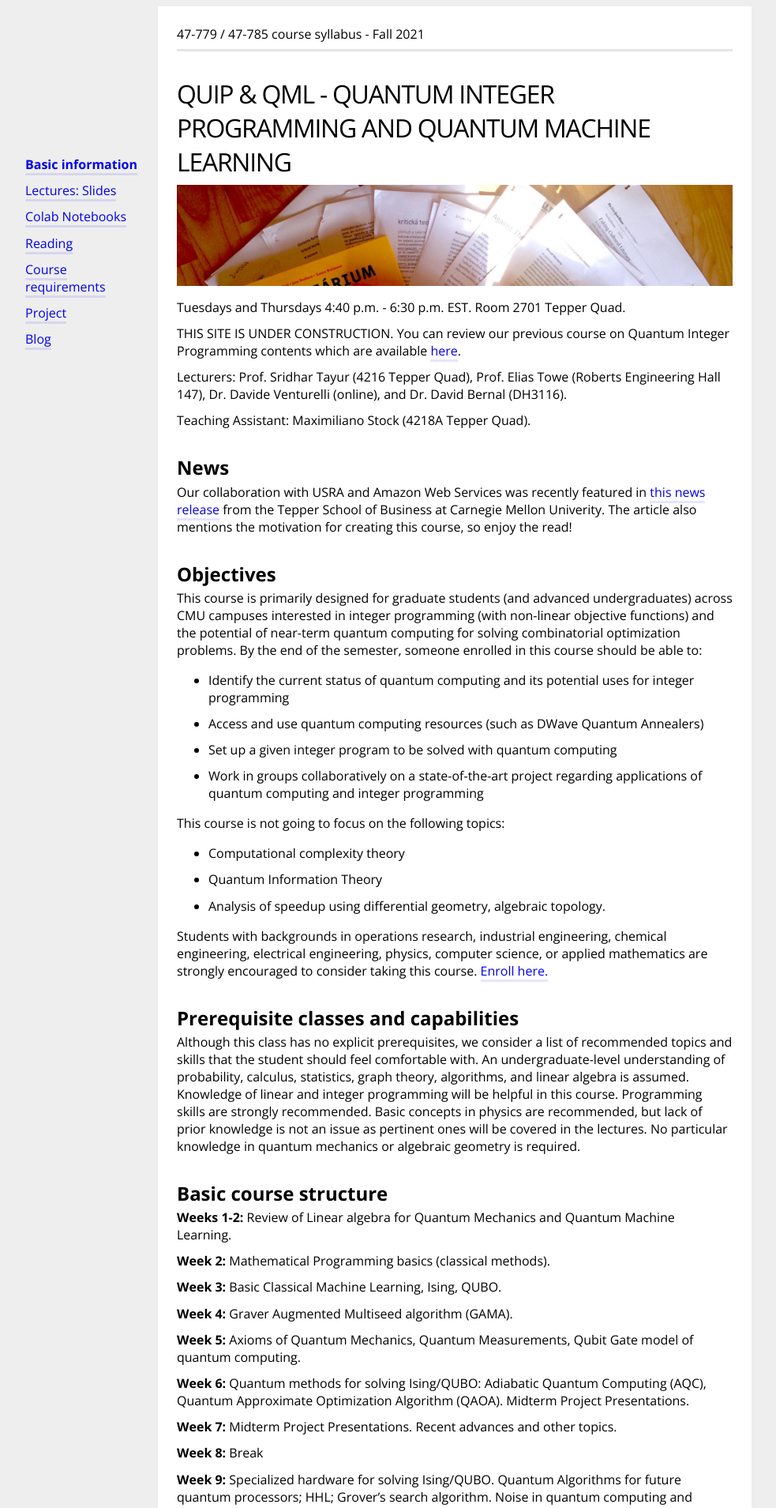
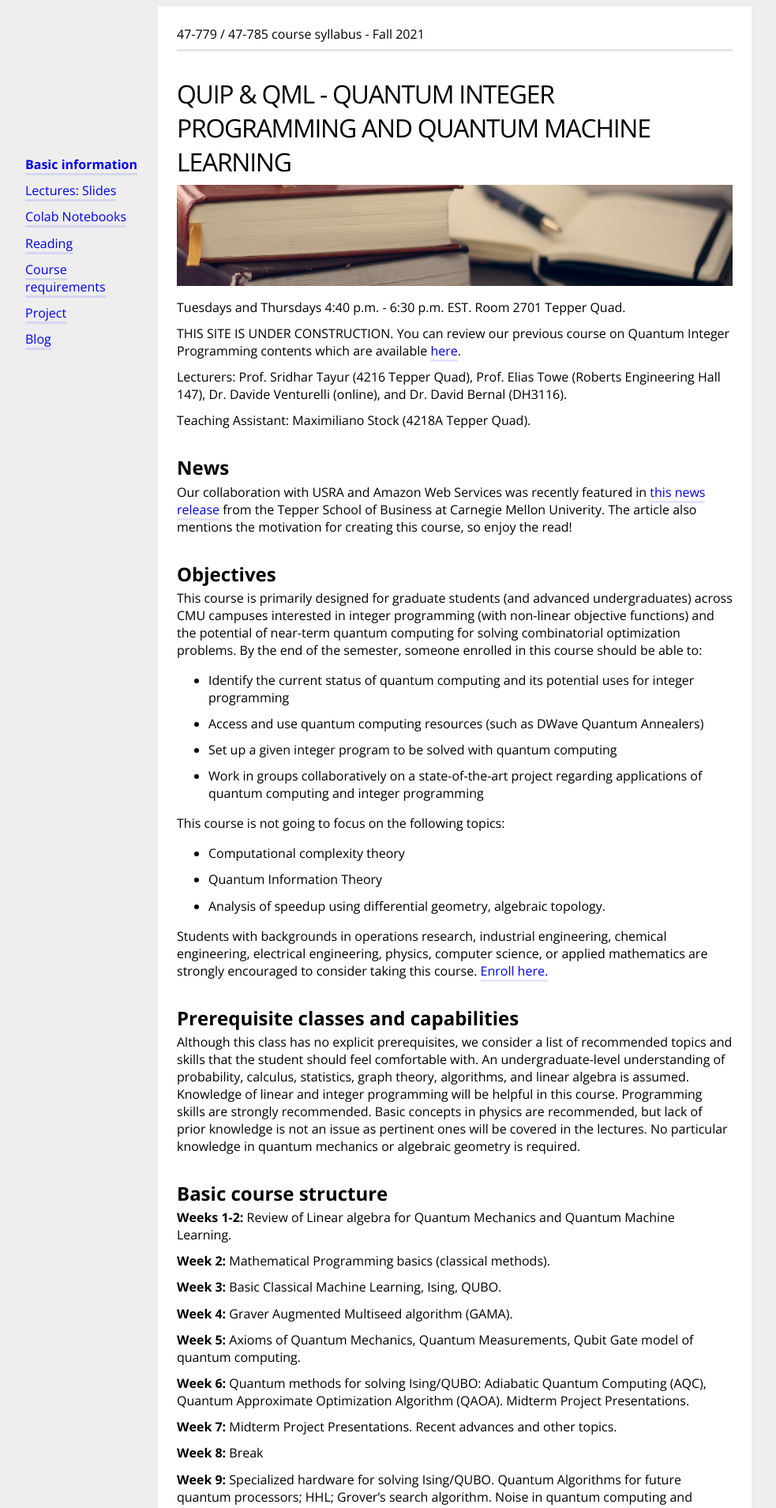
Before and after one commit to bernalde/QuIPML, a Jekyll site: the page built from index.md, in a window 1280 px wide. Shown: the top 1909 px of the page at 79% size, without its empty margins (64-1047 px from the left). Built offline with Jekyll 4.4.1, drawn with Linux system fonts in a browser that asks for light colours.

Commit message:
Header image

```diff
--- a/index.md
+++ b/index.md
@@ -6,7 +6,7 @@ menuPosition: 1
 ---
 <h1>{{ site.courseName }}</h1>
 
-<img src="{{ site.baseurl }}/style/header.jpg" width="100%">
+<img src="{{ site.baseurl }}/style/Header2b.jpg" width="100%">
 
 Tuesdays and Thursdays 4:40 p.m. - 6:30 p.m. EST. Room 2701 Tepper Quad.
 
```
Also changed, not shown: style/Header2.jpg (added), style/Header2b.jpg (added).
